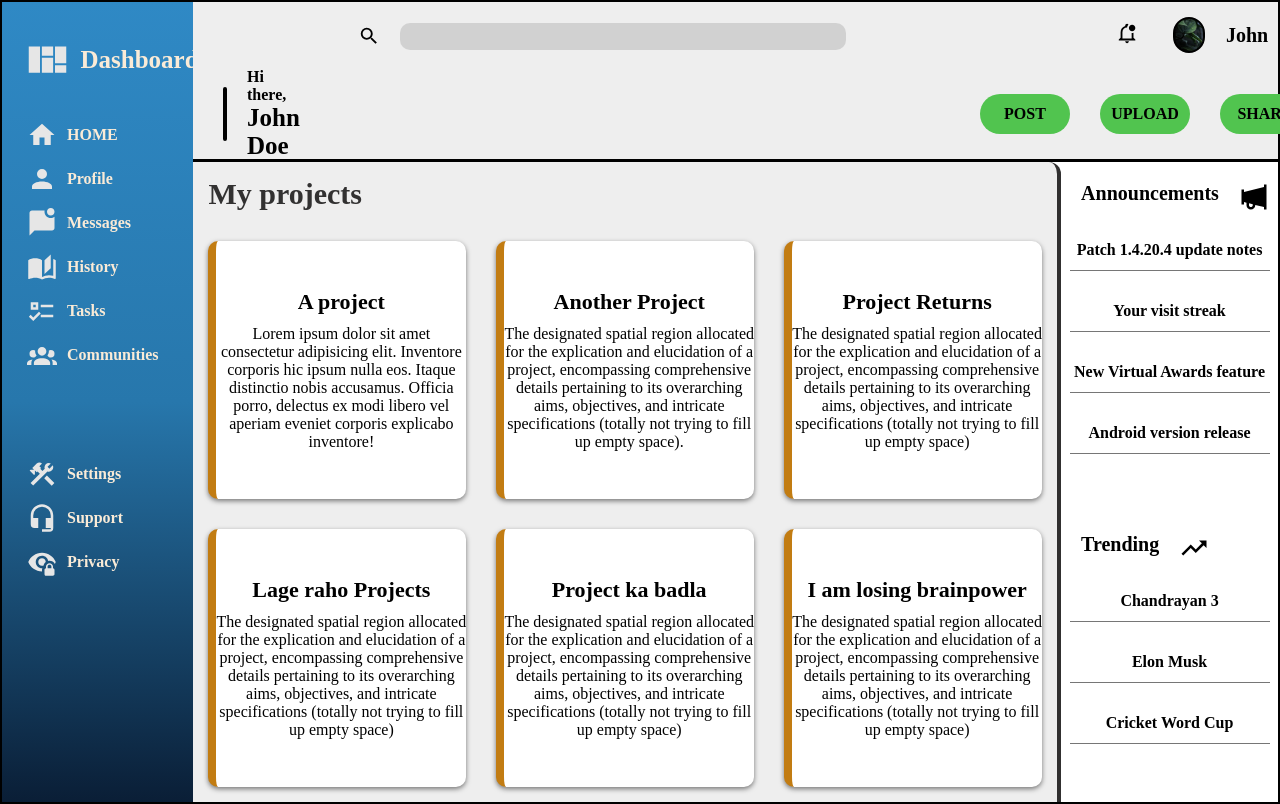
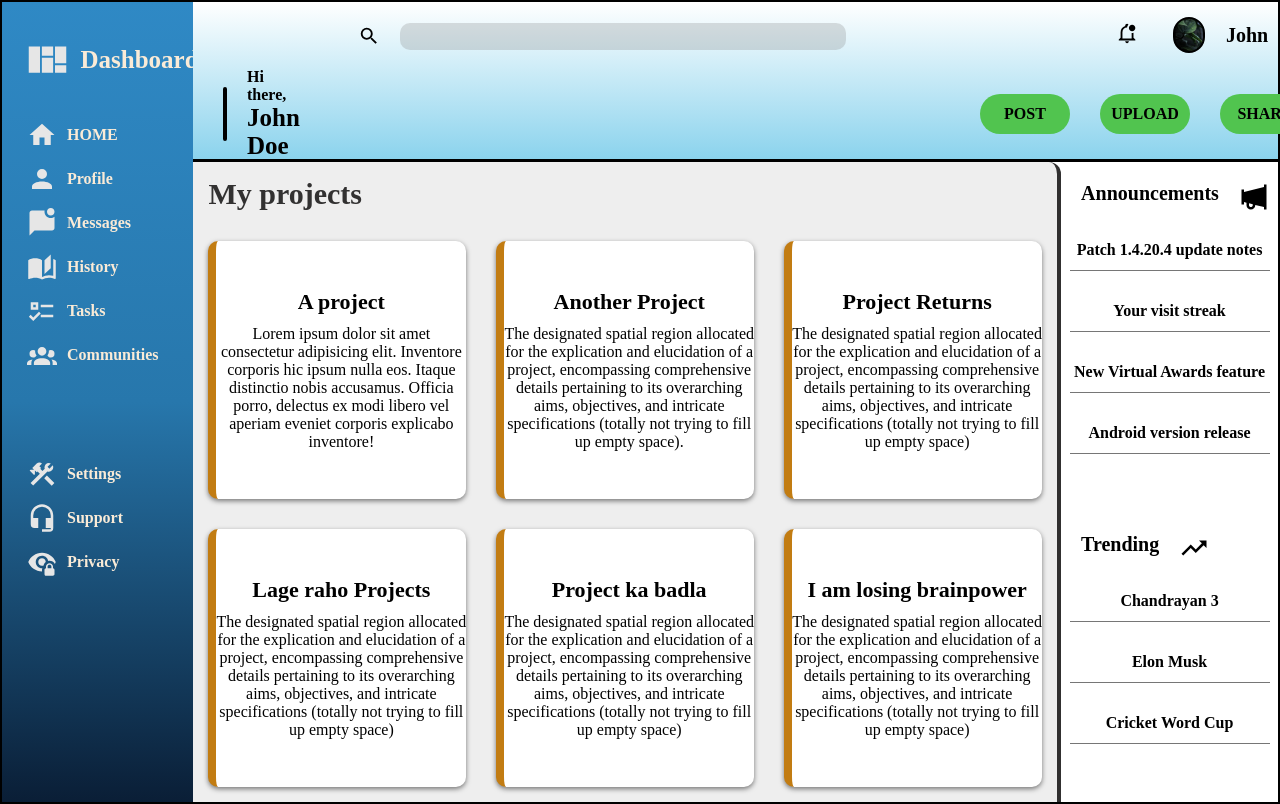
Before and after one commit to rabbitCase/user-dashboard, a plain HTML site: page index.html in a window 1280 px wide. Shown: the top 804 px of the page. Drawn offline with Linux system fonts and the light colour scheme; a web font is replaced by a local one.

Commit message:
linear gradient for notification bar

```diff
--- a/style.css
+++ b/style.css
@@ -26,7 +26,7 @@ body{
     grid-row-start: 1;
     grid-row-end: 2;
     border-bottom: 3px solid black;
-    background-color: #eee;
+    background-image: linear-gradient(white, rgb(139, 211, 237));
 }
 .master-grid-main{
     display: grid;
```
